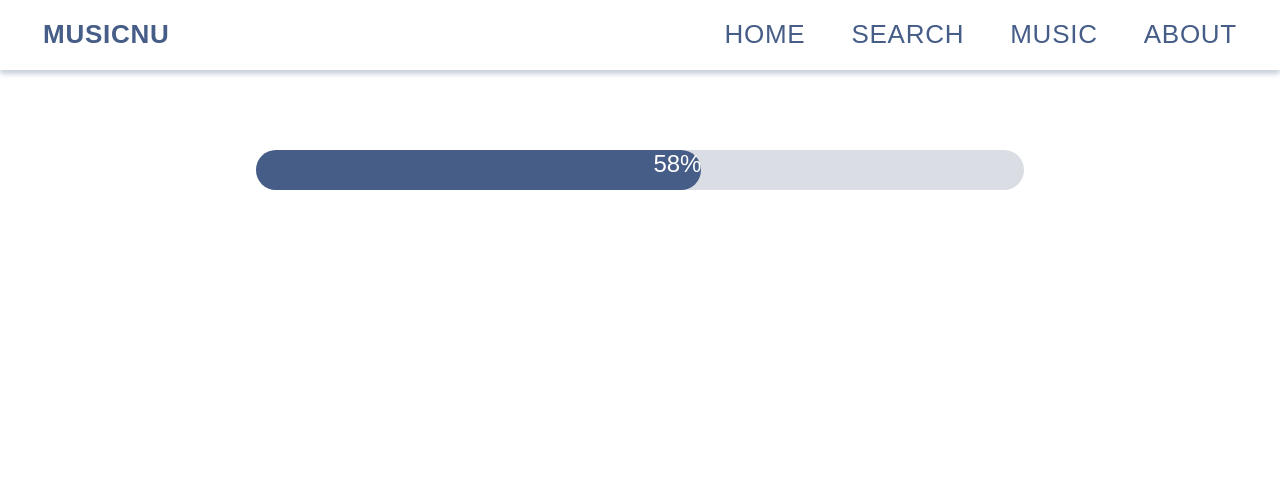
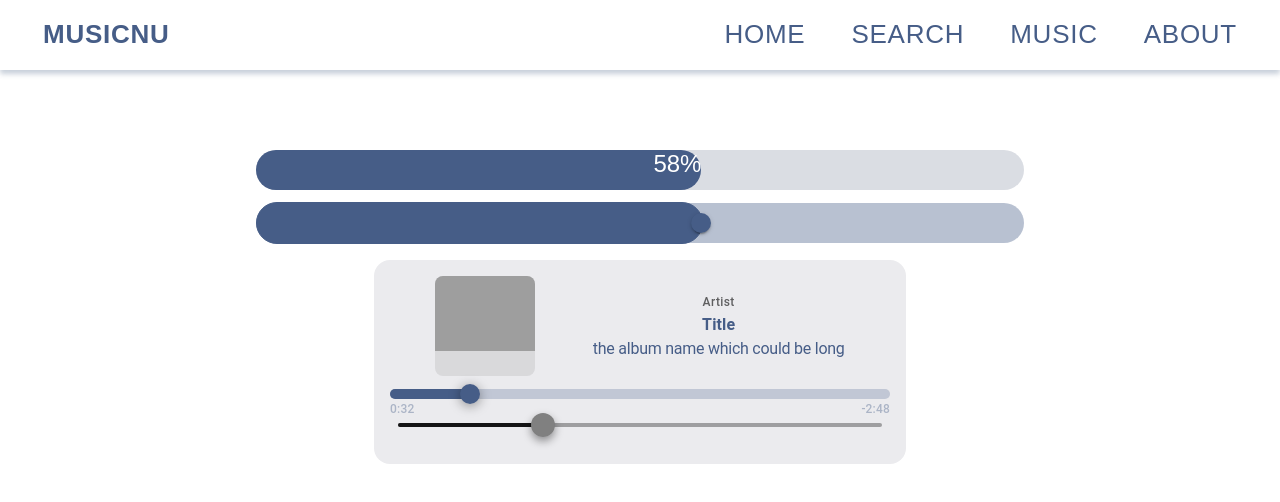
Before and after one commit to MusicNU/LearningApp, a React (Create React App) app: page /song in a window 1280 px wide. Shown: the top 502 px of the page. Built offline with nearby package versions, Linux system fonts and the light colour scheme; grey boxes are pictures that could not be loaded; a web font is replaced by a local one.

Commit message:
progress bar & about

```diff
--- /dev/null
+++ b/src/Components/MusicPlayer.jsx
@@ -0,0 +1,150 @@
+import * as React from 'react';
+import { styled, useTheme } from '@mui/material/styles';
+import theme from '../theme';
+import Box from '@mui/material/Box';
+import Typography from '@mui/material/Typography';
+import Slider from '@mui/material/Slider';
+import IconButton from '@mui/material/IconButton';
+import Stack from '@mui/material/Stack';
+
+const Widget = styled('div')(({ theme }) => ({
+  padding: 16,
+  borderRadius: 16,
+  width: 500,
+  maxWidth: '100%',
+  margin: 'auto',
+  position: 'relative',
+  zIndex: 1,
+  backgroundColor: 'rgba(235, 235, 238)',
+  backdropFilter: 'blur(40px)',
+}));
+
+const CoverImage = styled('div')({
+  width: 100,
+  height: 100,
+  objectFit: 'cover',
+  overflow: 'hidden',
+  flexShrink: 0,
+  borderRadius: 8,
+  backgroundColor: 'rgba(0,0,0,0.08)',
+  '& > img': {
+    width: '100%',
+  },
+});
+
+const TinyText = styled(Typography)({
+  fontSize: '0.75rem',
+  opacity: 0.38,
+  fontWeight: 500,
+  letterSpacing: 0.2,
+});
+
+export default function MusicPlayerSlider() {
+  const duration = 200; // seconds
+  const [position, setPosition] = React.useState(32);
+  const [paused, setPaused] = React.useState(false);
+  function formatDuration(value) {
+    const minute = Math.floor(value / 60);
+    const secondLeft = value - minute * 60;
+    return `${minute}:${secondLeft < 10 ? `0${secondLeft}` : secondLeft}`;
+  }
+  return (
+    <Box sx={{ width: '100%', overflow: 'hidden'}}>
+      <Widget>
+        <Box sx={{ display: 'flex', alignItems: 'center', justifyContent:'space-evenly'}}>
+          <CoverImage>
+            <img
+              alt="album cover"
+              src="/static/images/sliders/chilling-sunday.jpg"
+            />
+          </CoverImage>
+          <Box sx={{ ml: 1.5, minWidth: 0 }}>
+            <Typography variant="caption" color="text.secondary" fontWeight={500}>
+              Artist
+            </Typography>
+            <Typography noWrap>
+              <b>Title</b>
+            </Typography>
+            <Typography noWrap letterSpacing={-0.25}>
+              the album name which could be long
+            </Typography>
+          </Box>
+        </Box>
+        <Slider
+          aria-label="time-indicator"
+          size="small"
+          value={position}
+          min={0}
+          step={1}
+          max={duration}
+          onChange={(_, value) => setPosition(value)}
+          sx={{
+            color: theme.palette.primary.main,
+            height: 10,
+            '& .MuiSlider-thumb': {
+              width: 20,
+              height: 20,
+              transition: '0.3s',
+              '&:before': {
+                boxShadow: '0 2px 12px 0 rgba(0,0,0,0.4)',
+              },
+              '&:hover, &.Mui-focusVisible': {
+                boxShadow: '0px 0px 0px 6px rgba(0,0,0,0.4)',
+              },
+              '&.Mui-active': {
+                width: 30,
+                height: 30,
+              },
+            },
+            '& .MuiSlider-rail': {
+              opacity: 0.25,
+            },
+          }}
+        />
+        <Box
+          sx={{
+            display: 'flex',
+            alignItems: 'center',
+            justifyContent: 'space-between',
+            mt: -2,
+          }}
+        >
+          <TinyText>{formatDuration(position)}</TinyText>
+          <TinyText>-{formatDuration(duration - position)}</TinyText>
+        </Box>
+        <Box
+          sx={{
+            display: 'flex',
+            alignItems: 'center',
+            justifyContent: 'center',
+            mt: -1,
+          }}
+        >
+        </Box>
+        <Stack spacing={2} direction="row" sx={{ mb: 1, px: 1 }} alignItems="center">
+          <Slider
+            aria-label="Volume"
+            defaultValue={30}
+            sx={{
+              color: theme.palette.mode === 'dark' ? '#fff' : 'rgba(0,0,0,0.87)',
+              '& .MuiSlider-track': {
+                border: 'none',
+              },
+              '& .MuiSlider-thumb': {
+                width: 24,
+                height: 24,
+                backgroundColor: 'grey',
+                '&:before': {
+                  boxShadow: '0 4px 8px rgba(0,0,0,0.4)',
+                },
+                '&:hover, &.Mui-focusVisible, &.Mui-active': {
+                  boxShadow: 'none',
+                },
+              },
+            }}
+          />
+        </Stack>
+      </Widget>
+    </Box>
+  );
+}
--- a/src/Components/ProgressBar.jsx
+++ b/src/Components/ProgressBar.jsx
@@ -1,4 +1,5 @@
 import React from 'react';
+import { Box, Container, Slider } from '@mui/material/';
 import theme from '../theme';
 
 export default function ProgressBar(props) {
@@ -21,10 +22,16 @@ export default function ProgressBar(props) {
     }
 
     return (
+        <>
         <div className='bar-container'>
             <div style={fillerStyles}>
                 <span style={labelStyles}>{`${completed}%`}</span>
             </div>
         </div>
+        <div>
+            <Slider defaultValue={completed} aria-label="Default" valueLabelDisplay="off"
+            sx={{width:'60%',height:'40px', color: theme.palette.primary.main, borderRadius:'50px'}}/>
+        </div>
+        </>
     );
 }
--- a/src/Components/TextCard.jsx
+++ b/src/Components/TextCard.jsx
@@ -15,7 +15,8 @@ return (<ThemeProvider theme={theme}>
         'position': 'relative',
         'left': props.left,
         'marginTop': props.marginTop,
-        'backgroundColor': 'transparent'
+        'backgroundColor': 'transparent',
+        'marginBottom': '20px'
     }}>
         {props.name}
     </Paper>
--- a/src/pages/aboutpage.jsx
+++ b/src/pages/aboutpage.jsx
@@ -6,7 +6,8 @@ import images from '../assets/imgindex';
 import { ReactComponent as Logo } from '../assets/logo-multi.svg';
 
 const AboutPage = () => {
-    const aboutText = "MusicNU is part of The Technological Innovations for Inclusive Learning and Teaching (tiilt) lab at Northwestern University. MusicNU is part of The Technological Innovations for Inclusive Learning and Teaching (tiilt) lab at Northwestern University. MusicNU is part of The Technological Innovations for Inclusive Learning and Teaching (tiilt) lab at Northwestern University. MusicNU is part of The Technological Innovations for Inclusive Learning and Teaching (tiilt) lab at Northwestern University. MusicNU is part of The Technological Innovations for Inclusive Learning and Teaching (tiilt) lab at Northwestern University. MusicNU is part of The Technological Innovations for Inclusive Learning and Teaching (tiilt) lab at Northwestern University."
+    const aboutText1 = "The Technological Innovations for Inclusive Learning and Teaching (tiilt) Lab aims to improve learning opportunities for students from under-served communities. We position our work as inclusive, in that we endeavor to address historic and contemporary disparities in inclusivity and social, racial and economic inequity. Furthermore, we work with teachers, students, community members and parents, in hope of supporting the development of positive learning ecosystems."
+    const aboutText2 = "MusicNU is a TIILT project with the objective of changing music theory education for students by employing non-classical songs as a teaching tool. It is an interactive website that takes a chosen song from a user, analyzes the song’s chord makeup, melody, rhythm, tempo, key, and other features, and transforms it into a visual display to help students learn about the music theory of a song in a fun, visual, and accessible way. Through this project, we hope to bridge the gap between traditional music theory education and contemporary music preferences, fostering a deeper understanding and appreciation of diverse musical genres among students."
 
     const people = [
         {name: "Person 1", job: "Front-End", img: images.sushi, bio: "Hello I'm Person 1 and I work at MusicNU. This is some basic information about me as a placeholder right now if you are someone else and reading this, hello! i am putting more text and more text and more text and more text"},
@@ -20,13 +21,16 @@ const AboutPage = () => {
     <>
         <ThemeProvider theme={theme}>
             <div class='center'>
-                <h2>About</h2>
+                <h2 style={{marginBottom:'40px'}}>About</h2>
             </div>
 
-            <Box sx={{ display: 'flex', justifyContent: 'space-evenly', alignItems: 'center' }}>
+            <Box sx={{ display: 'flex', justifyContent: 'space-evenly', alignItems: 'center'}}>
                 <a href="https://tiilt.northwestern.edu/" target="_blank" rel="noreferrer">
                     <Logo width='100%' height='300px'/></a>
-                <TextBox name={aboutText} width='600px' fontSize='20px' elevation='0'></TextBox>
+                <div>
+                    <TextBox name={aboutText1} width='675px' fontSize='20px' elevation='0'></TextBox>
+                    <TextBox name={aboutText2} width='675px' fontSize='20px' elevation='0'></TextBox>
+                </div>
             </Box>
 
             <div class='center'>
--- a/src/pages/song.jsx
+++ b/src/pages/song.jsx
@@ -1,5 +1,6 @@
 import theme from '../theme';
 import ProgressBar from '../Components/ProgressBar';
+import MusicPlayerSlider from '../Components/MusicPlayer';
 
 const SongPage = () => {
     return(
@@ -7,6 +8,9 @@ const SongPage = () => {
         <div class='center'>
             <ProgressBar progress={70} length={120}/>
         </div>
+        <div class='center'>
+            <MusicPlayerSlider/>
+        </div>
         </>
     )
 }
```
